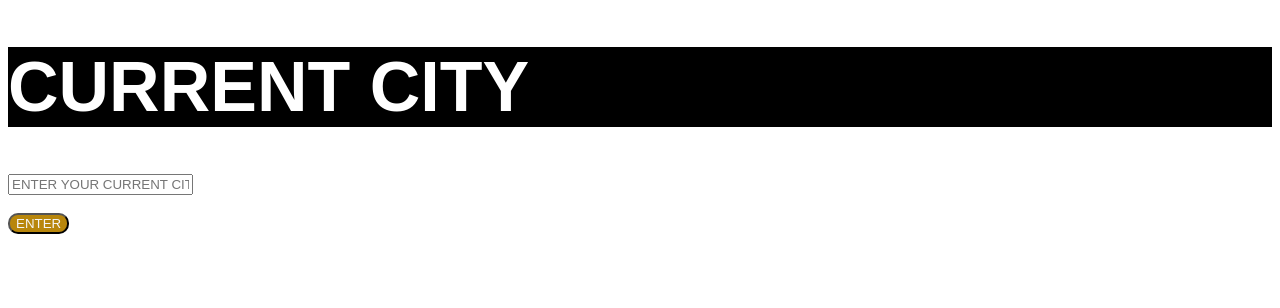
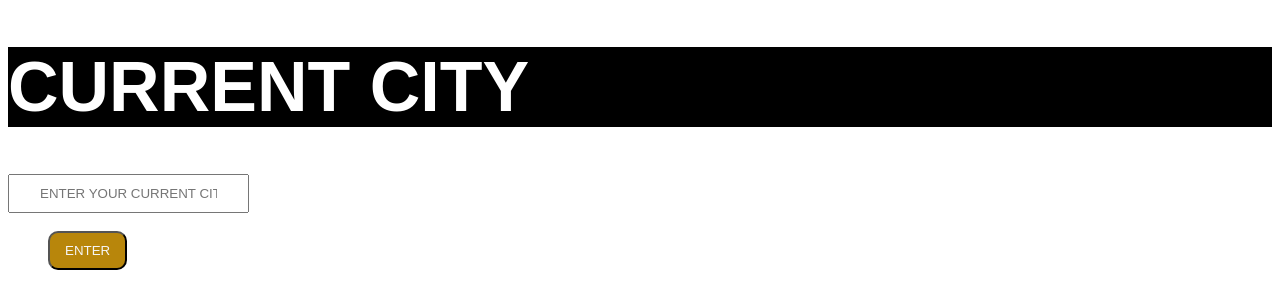
Before and after one commit to ismailkhan9808/CurrentCity, a plain HTML site: page CurrentCity/index.html in a window 1280 px wide. Drawn offline with Linux system fonts and the light colour scheme.

Commit message:
Update index.html

```diff
--- a/CurrentCity/index.html
+++ b/CurrentCity/index.html
@@ -21,8 +21,19 @@ body{
     background-color: darkgoldenrod;
     color: whitesmoke;
     border-radius: 10px;
+           padding: 10px 15px;
+           margin-left: 40px;
 
-}
+       }
+       #usercurrentcity{
+         padding: 10px 30px;
+
+       }
+
+
+
+
+
 
 
 </style>
```
